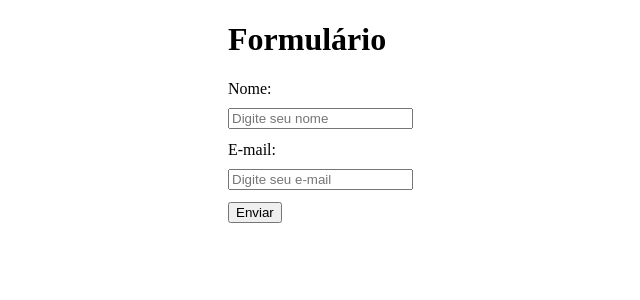
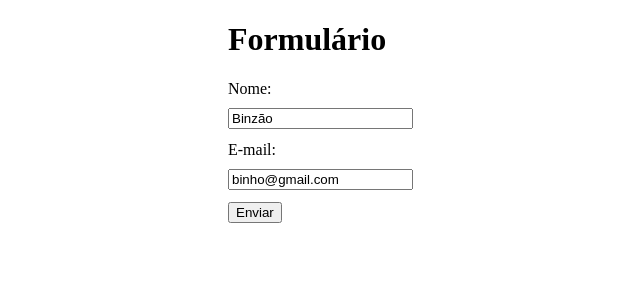
Before and after one commit to andrematos90/React, a React (Vite) app in the folder Hora de Codar/04 - Formulários com React/projeto/: page / in a window 1280 px wide. Shown: the top 300 px of the page, without its empty margins (162-802 px from the left). Built offline with nearby package versions, Linux system fonts and the light colour scheme.

Commit message:
controlled inputs

```diff
--- a/Hora de Codar/04 - Formulários com React/projeto/src/App.jsx
+++ b/Hora de Codar/04 - Formulários com React/projeto/src/App.jsx
@@ -8,7 +8,7 @@ function App() {
   return (
     <>
     <h1>Formulário</h1>
-      <Form></Form>
+      <Form user={{name: "Binzão", email:"binho@gmail.com"}}></Form>
     </>
   )
 }
--- a/Hora de Codar/04 - Formulários com React/projeto/src/components/Form.jsx
+++ b/Hora de Codar/04 - Formulários com React/projeto/src/components/Form.jsx
@@ -1,11 +1,13 @@
 import React, { useState } from 'react'
 import './Form.css'
 
-const Form = () => {
+const Form = ({user}) => {
+
+  /*06 - controlled inputs, obs: faz com que o campo venha pré preenchido*/
 
 /*03 - gerenciamento de dados de input */
-const [name, setName] = useState();
-const [email, setEmail] = useState();
+const [name, setName] = useState(user ? user.name : '');
+const [email, setEmail] = useState(user ? user.email : '');
 
 const handleName = (e) =>{
   setName(e.target.value);
@@ -26,12 +28,12 @@ const handleName = (e) =>{
         <div>
           {/*01 - Criando formulário */}
             <label htmlFor="name">Nome:</label>
-            <input type="text" name='name' placeholder='Digite seu nome' onChange={handleName}/>
+            <input value={name} type="text" name='name' placeholder='Digite seu nome' onChange={handleName}/>
 
             {/*02 - label envolvendo input */}
             <label>
               <span>E-mail:</span>
-              <input type="email" name='email' placeholder='Digite seu e-mail' onChange={(e)=>{setEmail(e.target.value)}}/> {/*alteração state inline */}
+              <input value={email} name='email' placeholder='Digite seu e-mail' onChange={(e)=>{setEmail(e.target.value)}}/> {/*alteração state inline */}
             </label>
         </div>
         <input type="submit" value="Enviar"/>
```
Also changed, not shown: 1 other file (tests, documents, lock files or other folders).
